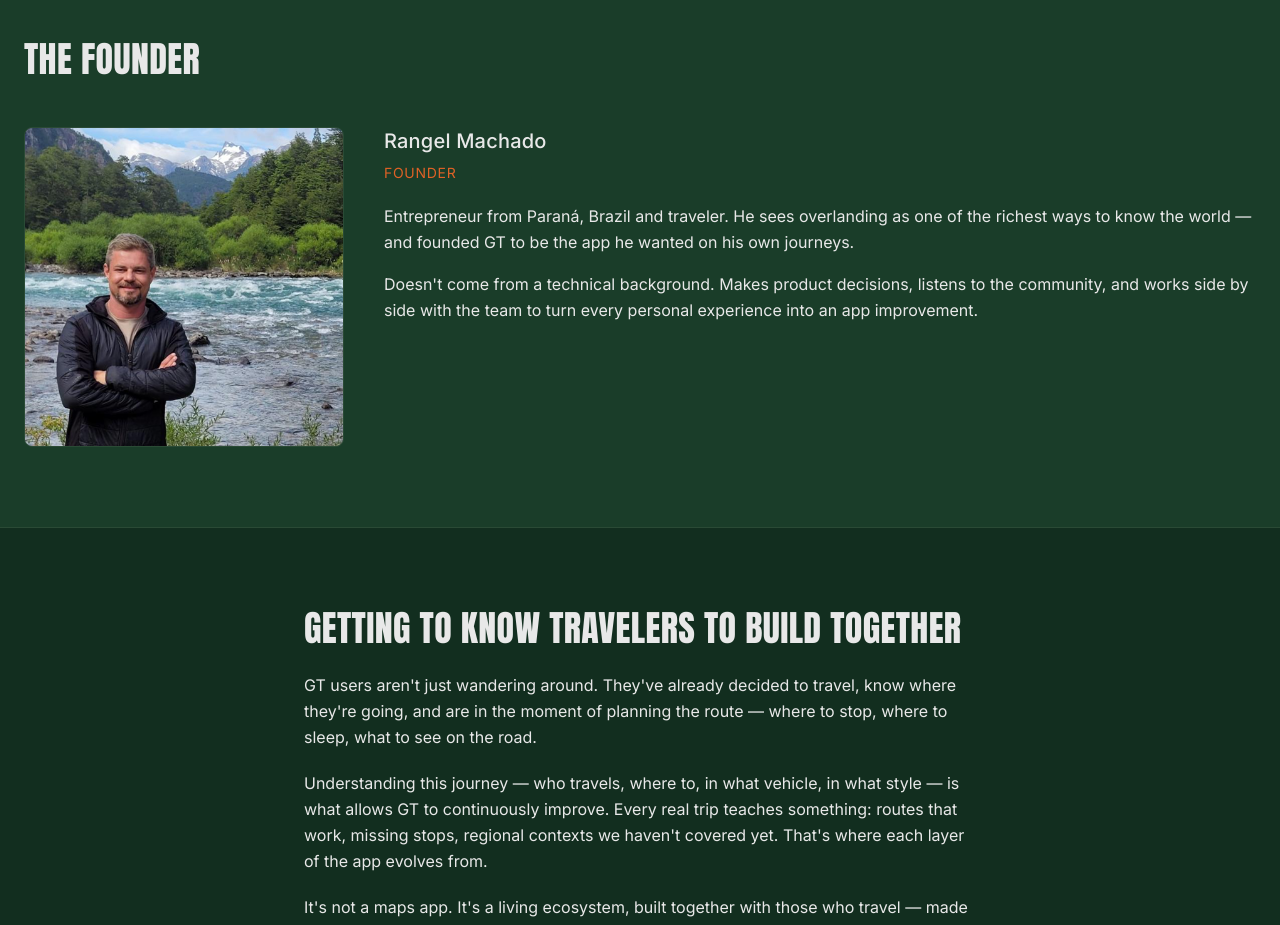
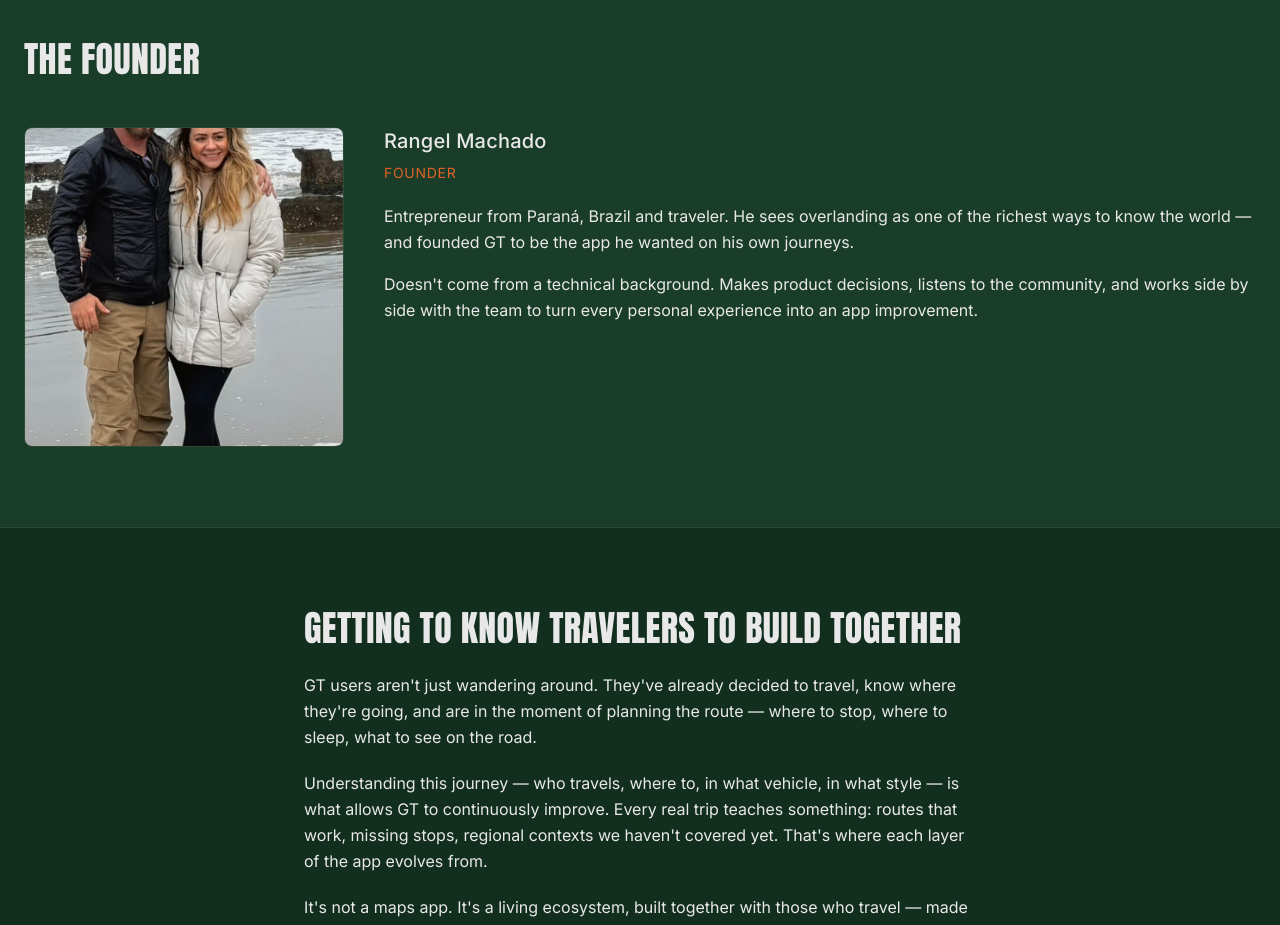
Before and after one commit to rangel2010/gtoverlander-site, a Next.js app: page /en/sobre in a window 1280 px wide. Shown: the part 1040-1965 px from the top of the page. Built offline with nearby package versions, Linux system fonts and the light colour scheme; no server answers.

Commit message:
content: foto bio atualizada no quem somos

```diff
--- a/app/[locale]/sobre/page.tsx
+++ b/app/[locale]/sobre/page.tsx
@@ -81,7 +81,7 @@ export default async function SobrePage({
           <div className="grid md:grid-cols-[320px_1fr] gap-10 items-start">
             <div className="aspect-square bg-gt-bg rounded-lg overflow-hidden border border-gt-border relative">
               <Image
-                src="/images/rangel.png"
+                src="/images/rangel-e-esposa.jpg"
                 alt={t('fundador.imgAlt')}
                 fill
                 sizes="320px"
```
Also changed, not shown: public/images/rangel-e-esposa.jpg (added).
